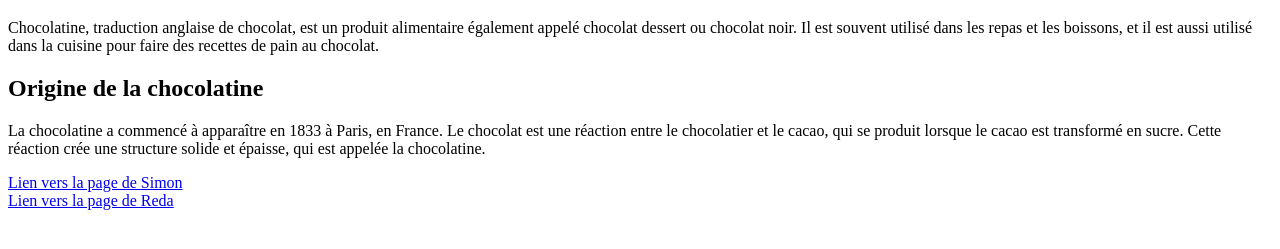
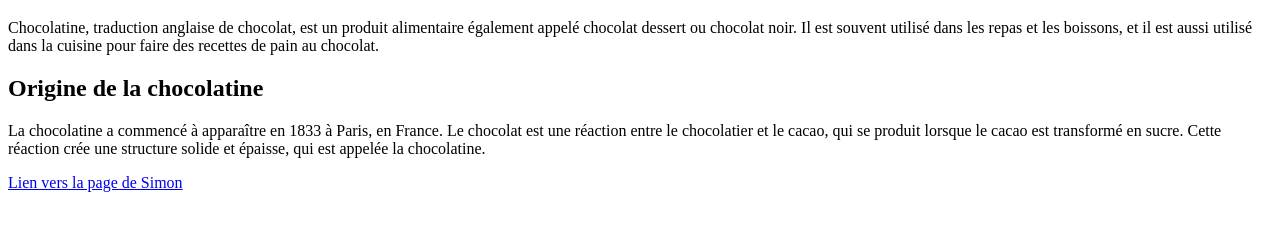
Before and after one commit to ArthurMages/Intro-GIT-EPSI, a plain HTML site: page index.html in a window 1280 px wide. Shown: the part 61-310 px from the top of the page. Drawn offline with Linux system fonts and the light colour scheme.

Commit message:
Update index.html

```diff
--- a/index.html
+++ b/index.html
@@ -15,6 +15,5 @@
         La chocolatine a commencé à apparaître en 1833 à Paris, en France. Le chocolat est une réaction entre le chocolatier et le cacao, qui se produit lorsque le cacao est transformé en sucre. Cette réaction crée une structure solide et épaisse, qui est appelée la chocolatine.
     </p>
     <a href="simon.html">Lien vers la page de Simon</a><br>
-    <a href="P.html">Lien vers la page de Reda</a>
 </body>
 </html>
```
